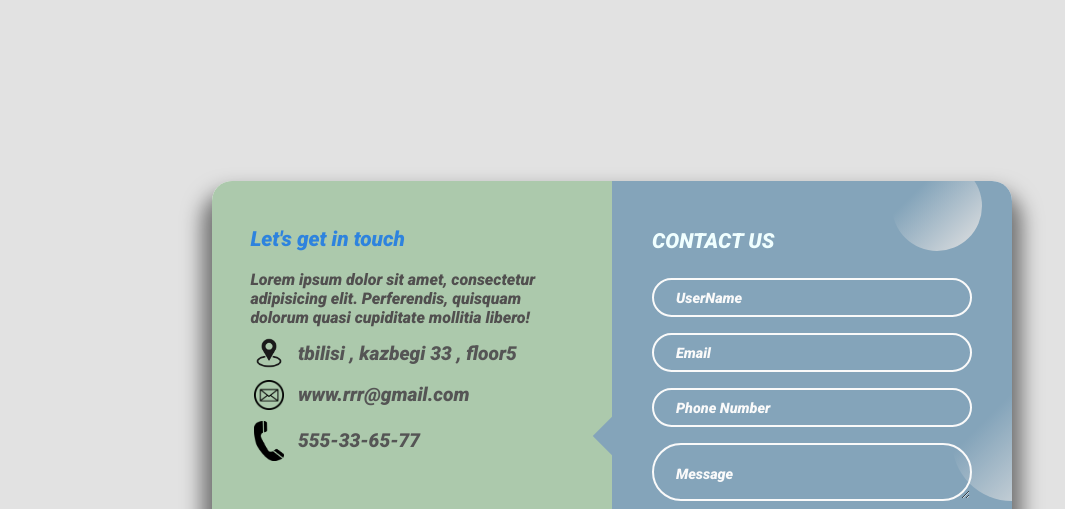
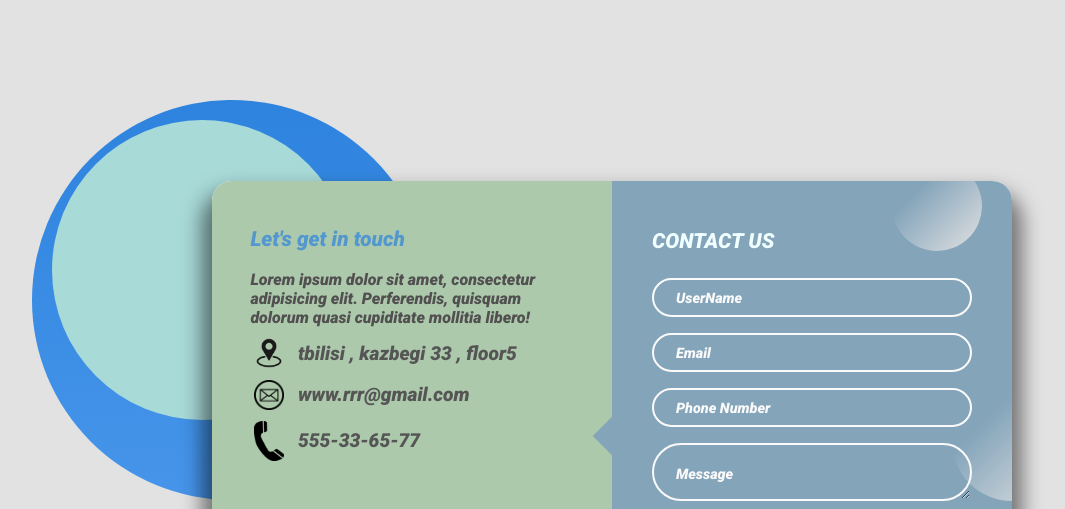
Before and after one commit to kooroosh1363/contact-form-1-lable-move, a plain HTML site: page index.html in a window 1280 px wide. Shown: the top 509 px of the page, without its empty margins (28-1093 px from the left). Drawn offline with nearby package versions, Linux system fonts and the light colour scheme.

Commit message:
add css codes

```diff
--- a/assets/style.css
+++ b/assets/style.css
@@ -294,10 +294,23 @@ txt-area label{
 
 .info-contact .title{
     color: #2e83de;
+    opacity: 0.7;
 }
 
 .text{
     color: #514f4f;
+}
+
+.info-contact:before{
+    content: "";
+    position: absolute;
+    width: 70px;
+    height: 60px;
+    border: 22px solid #2e83de;
+    border-radius: 50%;
+    bottom: -60px;
+    right: 20px;
+    opacity: 0.5;
 }
 
 /* info-contact-css */
@@ -350,5 +363,37 @@ txt-area label{
     line-height: 45px;
     margin-right: 0.7rem;
     text-align: center;
+    transition: 0.2s;
+}
+
+.s-icon a:hover{
+    transform: scale(1.2);
 }
 /* s-icon-css */
+
+
+
+/* cir-big-css */
+.cir-big{
+    position: absolute;
+    width: 400px;
+    height: 400px;
+    border-radius: 50%;
+    background: linear-gradient(to bottom, #2e83de, #4695ea);
+    bottom: 50%;
+    right: 50%;
+    transform: translate(-45%, 25%);
+}
+
+
+.cir-big:after{
+    content: "";
+    position: absolute;
+    width: 300px;
+    height: 300px;
+    background-color: #a8dad8;
+    border-radius: 50%;
+    top: calc(50% - 180px);
+    left: calc(50% - 180px);
+}
+/* cir-big-css */
--- a/index.html
+++ b/index.html
@@ -11,6 +11,7 @@
 
 <body>
     <div class="container">
+        <span class="cir-big"></span>
         <div class="form">
             <div class="info-contact">
                 <h3 class="title">Let's get in touch</h3>
```
